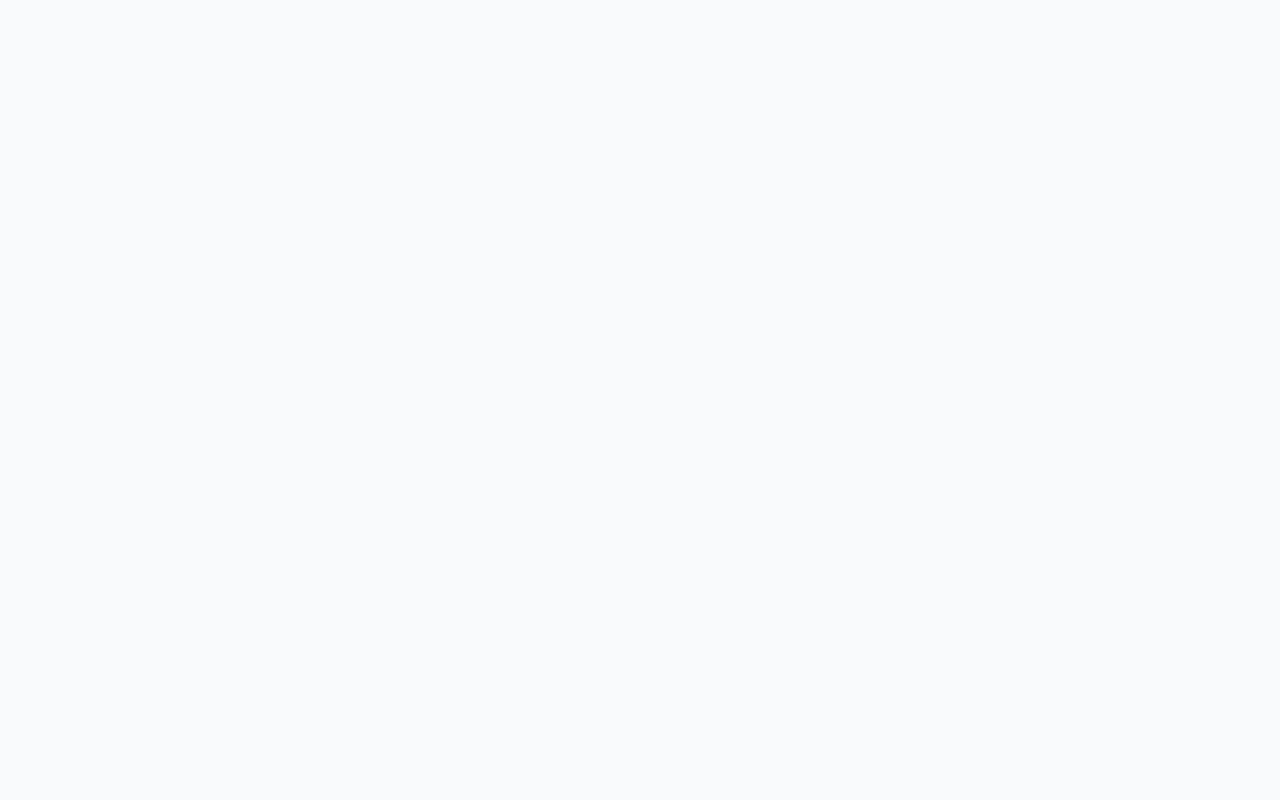
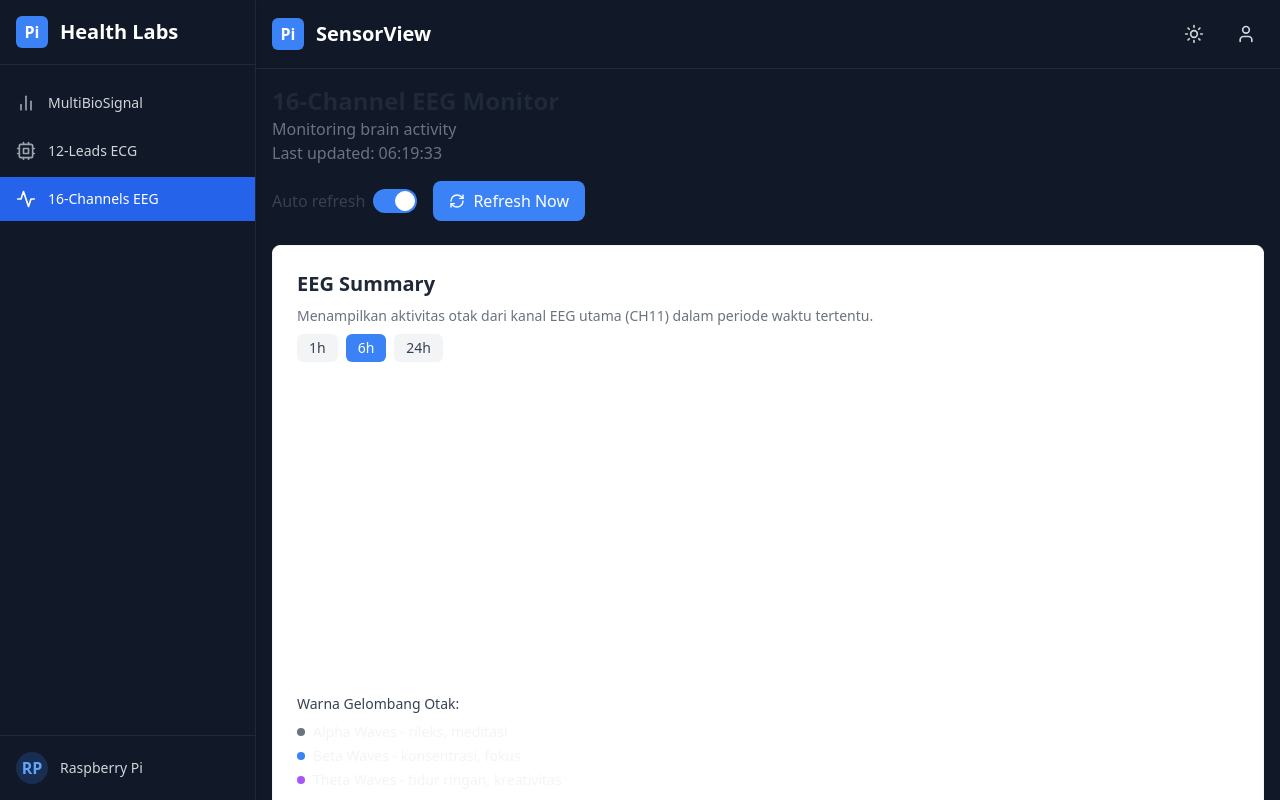
Before and after one commit to uzanlatif/Health_Lab_FE, a React (Vite) app: page /eeg in a window 1280 px wide. Before the commit this address had no page. Built offline with nearby package versions, Linux system fonts and the light colour scheme; no server answers.

Commit message:
update sidebar

```diff
--- a/src/App.tsx
+++ b/src/App.tsx
@@ -1,7 +1,10 @@
+// App.tsx
 import React from 'react';
 import { Route, Routes } from 'react-router-dom';
 import Layout from './components/Layout';
 import MultiBiosignalView from './pages/MultiBiosignalView';
+import ECGView from './pages/ECGView';
+import EEGView from './pages/EEGView';
 
 function App() {
   return (
@@ -9,6 +12,8 @@ function App() {
       <Routes>
         <Route path="/" element={<Layout />}>
           <Route index element={<MultiBiosignalView />} />
+          <Route path="ecg" element={<ECGView />} />
+          <Route path="eeg" element={<EEGView />} />
         </Route>
       </Routes>
     </div>
--- a/src/components/Sidebar.tsx
+++ b/src/components/Sidebar.tsx
@@ -1,13 +1,16 @@
-import React, { useState } from 'react';
+// Sidebar.tsx
+import React from 'react';
+import { useNavigate, useLocation } from 'react-router-dom';
 import { BarChart2, Cpu, Activity } from 'lucide-react';
 
 const Sidebar: React.FC = () => {
-  const [activeItem, setActiveItem] = useState<string>('MultiBioSignal');
+  const navigate = useNavigate();
+  const location = useLocation();
 
   const navItems = [
-    { label: 'MultiBioSignal', icon: BarChart2 },
-    { label: '12-Leads ECG', icon: Cpu },
-    { label: '16-Channels EEG', icon: Activity },
+    { label: 'MultiBioSignal', icon: BarChart2, path: '/' },
+    { label: '12-Leads ECG', icon: Cpu, path: '/ecg' },
+    { label: '16-Channels EEG', icon: Activity, path: '/eeg' },
   ];
 
   return (
@@ -23,11 +26,11 @@ const Sidebar: React.FC = () => {
       {/* Navigation */}
       <nav className="flex-1 pt-4 space-y-1">
         {navItems.map((item, index) => {
-          const isActive = activeItem === item.label;
+          const isActive = location.pathname === item.path;
           return (
             <div
               key={index}
-              onClick={() => setActiveItem(item.label)}
+              onClick={() => navigate(item.path)}
               className={`flex items-center px-4 py-3 text-sm font-medium cursor-pointer transition-colors
                 ${
                   isActive
--- a/src/pages/EEGView.tsx
+++ b/src/pages/EEGView.tsx
@@ -8,7 +8,7 @@ const EEGView: React.FC = () => {
   const [timeRange, setTimeRange] = useState<'1h' | '6h' | '24h'>('6h');
   const [autoRefresh, setAutoRefresh] = useState(true);
   const { data: sensorData, lastUpdated, reconnect } = useWebSocket('ws://192.168.45.249:8765');
-  const processedData = processSensorData(sensorData);
+  // const processedData = processSensorData(sensorData);
 
   const formattedTime = lastUpdated
     ? new Date(lastUpdated).toLocaleTimeString('en-US', {
@@ -20,9 +20,9 @@ const EEGView: React.FC = () => {
     : '12:14:24 PM';
 
   // Filter only EEG channels
-  const eegChannels = Object.entries(processedData)
-    .filter(([key]) => key.includes('EEG'))
-    .map(([, value]) => value);
+  // // const eegChannels = Object.entries(processedData)
+  //   .filter(([key]) => key.includes('EEG'))
+  //   .map(([, value]) => value);
 
   return (
     <div className="space-y-6">
@@ -103,11 +103,11 @@ const EEGView: React.FC = () => {
         </div>
 
         <div className="h-[300px]">
-          <SensorChart
-            data={processedData['EEG CH11']?.chartData || []}
+          {/* <SensorChart
+            // data={processedData['EEG CH11']?.chartData || []}
             timeRange={timeRange}
             color="#3B82F6"
-          />
+          /> */}
         </div>
 
         <div className="mt-4 text-sm">
@@ -135,12 +135,12 @@ const EEGView: React.FC = () => {
           <div key={channel} className="bg-white p-4 rounded-lg shadow-sm border border-gray-100">
             <h3 className="text-lg font-medium mb-2">EEG CH{channel}</h3>
             <div className="h-[100px] mb-2">
-              <SensorChart
+              {/* <SensorChart
                 data={processedData[`EEG CH${channel}`]?.chartData || []}
                 timeRange="1h"
                 color="#3B82F6"
                 simplified={true}
-              />
+              /> */}
             </div>
             <p className="text-sm text-gray-500">
               Aktivitas sinyal otak dari kanal CH{channel} dalam 1 jam terakhir.
--- a/src/pages/MultiBiosignalView.tsx
+++ b/src/pages/MultiBiosignalView.tsx
@@ -11,7 +11,7 @@ const MultiBiosignalView: React.FC = () => {
   const [isRecording, setIsRecording] = useState(false);
   const [selectedSensors, setSelectedSensors] = useState<string[]>([]);
 
-  const { data: sensorData, lastUpdated, reconnect, isConnected } = useWebSocket("ws://172.30.81.62:8765");
+  const { data: sensorData, lastUpdated, reconnect, isConnected } = useWebSocket("ws://192.168.45.249:8765");
 
   const dataBufferRef = useRef<Record<string, { x: Date; y: number }[]>>({});
   const MAX_BUFFER_SIZE = { "1h": 3600, "6h": 3600 * 6, "24h": 3600 * 24 };
```
